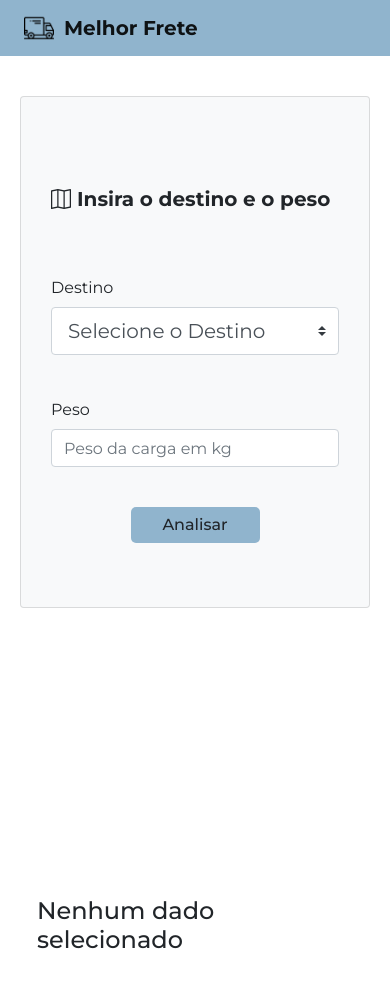
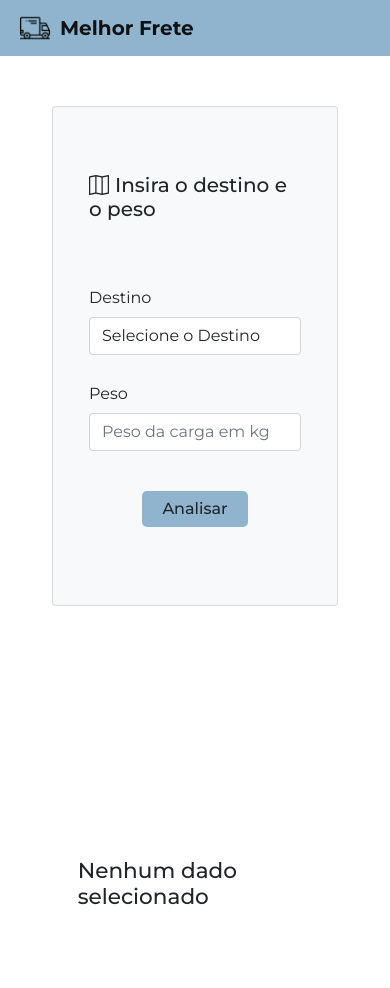
Before and after one commit to zezit/desafio-coorlab, a Vue app in the folder code/: page / in a window 390 px wide. Shown: the top 988 px of the page. Built offline with nearby package versions, Linux system fonts and the light colour scheme; data requests are answered from the project's data file.

Commit message:
feat - ajustando alguns estilos, renderização mobile e app title

```diff
--- a/code/package.json
+++ b/code/package.json
@@ -10,6 +10,7 @@
   },
   "dependencies": {
     "axios": "^1.4.0",
+    "bootstrap": "^5.1.3",
     "bootstrap-vue": "^2.22.0",
     "core-js": "^3.8.3",
     "json-server": "^0.17.0",
--- a/code/public/index.html
+++ b/code/public/index.html
@@ -1,28 +1,32 @@
 <!DOCTYPE html>
 <html lang="">
-
 	<head>
-  <meta charset="utf-8">
-  <meta http-equiv="X-UA-Compatible" content="IE=edge">
-  <meta name="viewport" content="width=device-width, initial-scale=1, shrink-to-fit=no">
-  <link rel="icon" href="<%= BASE_URL %>favicon.ico">
-  <link rel="preconnect" href="https://fonts.googleapis.com">
-  <link rel="preconnect" href="https://fonts.gstatic.com" crossorigin>
+		<meta charset="utf-8" />
+		<meta http-equiv="X-UA-Compatible" content="IE=edge" />
+		<meta
+			name="viewport"
+			content="width=device-width, initial-scale=1, shrink-to-fit=no"
+		/>
+		<link rel="icon" href="<%= BASE_URL %>favicon.ico" />
+		<link rel="preconnect" href="https://fonts.googleapis.com" />
+		<link rel="preconnect" href="https://fonts.gstatic.com" crossorigin />
 		<link
 			href="https://fonts.googleapis.com/css2?family=Montserrat:ital,wght@0,100;0,200;0,300;0,400;0,500;0,600;0,700;0,800;0,900;1,100;1,200;1,300;1,400;1,500;1,600;1,700;1,800&display=swap"
-    rel="stylesheet">
+			rel="stylesheet"
+		/>
 
-  <title>
-    <%= htmlWebpackPlugin.options.title %>
-  </title>
+		<!-- <title><%= htmlWebpackPlugin.options.title %></title> -->
+		<title>Melhor Frete</title>
 	</head>
 
 	<body>
 		<noscript>
-    <strong>We're sorry but <%= htmlWebpackPlugin.options.title %> doesn't work properly without JavaScript enabled.
-        Please enable it to continue.</strong>
+			<strong
+				>We're sorry but <%= htmlWebpackPlugin.options.title %> doesn't
+				work properly without JavaScript enabled. Please enable it to
+				continue.</strong
+			>
 		</noscript>
 		<div id="app"></div>
 	</body>
-
 </html>
--- a/code/src/assets/css/main.css
+++ b/code/src/assets/css/main.css
@@ -24,3 +24,7 @@ h1 {
 full-height {
 	height: 100%;
 }
+
+.BACKCOLOR {
+	background-color: yellowgreen;
+}
--- a/code/src/components/SearchSection.vue
+++ b/code/src/components/SearchSection.vue
@@ -24,7 +24,8 @@
             <!-- select -->
             <b-form-group label="Destino" label-for="destino" label-cols-sm="5" label-align-sm="right">
                 <b-form-select ref="destinoInputRef" id="destino" v-model="destinoInput" :options="destinoOptions"
-                    class="form-control select-options" size="lg" :disabled="loadingData">
+                    class="form-control select-options" size="lg" :disabled="loadingData"
+                    title="Choose one of the following...">
                     <template #first>
                         <b-form-select-option :value="null" disabled>Selecione o Destino</b-form-select-option>
                     </template>
@@ -105,6 +106,13 @@ export default ({
                     destino: this.destinoInput,
                     peso: this.pesoInput,
                 })
+
+                // go to the bottom of the page
+                if (window.innerWidth <= 991) {
+                    const section = document.getElementsByClassName('analyze-button-container')[0];
+                    section.scrollIntoView({ behavior: 'smooth' });
+                }
+
                 return
             }
 
@@ -179,6 +187,4 @@ export default ({
 .select-options {
     margin-bottom: 20px;
 }
-
-.select-options option {}
 </style>
--- a/code/src/components/ShipmentOptions.vue
+++ b/code/src/components/ShipmentOptions.vue
@@ -1,5 +1,4 @@
 <template>
-    <transition name="show">
     <div class="cards" v-if="selectedDestineOptions.length" key="save">
         <div>
             <h5>Estas são as melhores alternativas de frete que encontramos para você.</h5>
@@ -19,7 +18,6 @@
             <h4>Nenhum dado selecionado</h4>
         </div>
     </div>
-    </transition>
 </template>
 
 
@@ -43,6 +41,11 @@ export default ({
 
     methods: {
         clearAll() {
+            // go to the top of the page
+            if (window.innerWidth <= 991) {
+                const section = document.getElementsByClassName('title')[0];
+                section.scrollIntoView({ behavior: 'smooth' });
+            }
             this.$store.dispatch('clearAll');
         }
     }
@@ -82,20 +85,18 @@ h5 {
     margin-top: 20px;
 }
 
-/* transition */
-.show-enter-active,
-.show-leave-active {
-    animation: enter 0.25s ease-in-out;
+.container,
+.cards {
+    transition: appear 0.5s ease-in-out;
 }
 
-.show-enter,
-.show-leave-to {
-    animation: enter 0.25s reverse;
+@keyframes appear {
+    from {
+        opacity: 0;
     }
 
-@keyframes enter {
-    0% {
-        opacity: 0;
+    to {
+        opacity: 1;
     }
 }
 
--- a/code/src/main.js
+++ b/code/src/main.js
@@ -1,19 +1,19 @@
-import Vue from 'vue'
-import { BootstrapVue, IconsPlugin } from 'bootstrap-vue'
-import App from './App.vue'
-import store from './store';
+import Vue from "vue";
+import { BootstrapVue, IconsPlugin } from "bootstrap-vue";
+import App from "./App.vue";
+import store from "./store";
 
-import 'bootstrap/dist/css/bootstrap.css'
-import 'bootstrap-vue/dist/bootstrap-vue.css'
+import "bootstrap/dist/css/bootstrap.css";
+import "bootstrap-vue/dist/bootstrap-vue.css";
 
-import '@/assets/css/main.css'
+import "@/assets/css/main.css";
 
-Vue.use(BootstrapVue)
-Vue.use(IconsPlugin)
+Vue.use(BootstrapVue);
+Vue.use(IconsPlugin);
 
-Vue.config.productionTip = false
+Vue.config.productionTip = false;
 
 new Vue({
-  render: h => h(App),
-  store
-}).$mount('#app')
+	render: (h) => h(App),
+	store,
+}).$mount("#app");
--- a/code/src/store/actions.js
+++ b/code/src/store/actions.js
@@ -6,35 +6,36 @@ export default {
 			.get(`${process.env.VUE_APP_ROOT_API}/transport`, {
 				// .get(`https://json-server-vercel-ten-psi.vercel.app/transport`, {
 				headers: {
-                    'Accept': 'application/json',
-                    'Content-Type': 'application/json',
+					Accept: "application/json",
+					"Content-Type": "application/json",
 				},
 			})
-            .then(response => {
-                commit('SET_DATA', response.data);
+			.then((response) => {
+				commit("SET_DATA", response.data);
 			})
-            .catch(error => {
+			.catch((error) => {
 				console.error(error);
+				commit("SET_LOADING_DATA", true);
 			});
 	},
 
 	findOptions({ commit }, destine) {
-        commit('SET_SELECTED_DESTINE', destine);
+		commit("SET_SELECTED_DESTINE", destine);
 	},
 
 	showErrorModal({ commit }, error) {
-        commit('SET_ERROR_MODAL', error);
+		commit("SET_ERROR_MODAL", error);
 	},
 
 	showLoading({ commit }) {
-        commit('SET_LOADING_STATE', true);
+		commit("SET_LOADING_STATE", true);
 	},
 
 	hideLoading({ commit }) {
-        commit('SET_LOADING_STATE', false);
+		commit("SET_LOADING_STATE", false);
 	},
 
 	clearAll({ commit }) {
-        commit('CLEAR_ALL');
-    }
-}
+		commit("CLEAR_ALL");
+	},
+};
--- a/code/src/store/mutations.js
+++ b/code/src/store/mutations.js
@@ -18,39 +18,66 @@ export default {
 		let maisRapido = {};
 		let maisBarato = {};
 
-        const cityName = state.data.find(item => item.id === packet.destino)?.city;
+		const cityName = state.data.find(
+			(item) => item.id === packet.destino
+		)?.city;
 
 		if (cityName) {
-            const cityOptions = state.data.filter(item => item.city === cityName);
+			const cityOptions = state.data.filter(
+				(item) => item.city === cityName
+			);
 
-            const compare = packet.peso > 100 ? 'cost_transport_heavy' : 'cost_transport_light';
+			const compare =
+				packet.peso > 100
+					? "cost_transport_heavy"
+					: "cost_transport_light";
 
 			// fastest and cheapest option
-            maisRapido = cityOptions.reduce((prev, current) => (
-                parseNumberFromString(prev.lead_time) < parseNumberFromString(current.lead_time) ? prev : current
-            ));
+			maisRapido = cityOptions.reduce((prev, current) =>
+				parseNumberFromString(prev.lead_time) <
+				parseNumberFromString(current.lead_time)
+					? prev
+					: current
+			);
 
-            maisBarato = cityOptions.reduce((prev, current) => (
-                parseNumberFromString(prev[compare]) < parseNumberFromString(current[compare]) ? prev : current
-            ));
+			maisBarato = cityOptions.reduce((prev, current) =>
+				parseNumberFromString(prev[compare]) <
+				parseNumberFromString(current[compare])
+					? prev
+					: current
+			);
 
 			// parse to float
-            maisRapido.cost_transport_light = parseNumberFromString(maisRapido.cost_transport_light);
-            maisRapido.cost_transport_heavy = parseNumberFromString(maisRapido.cost_transport_heavy);
-            maisBarato.cost_transport_light = parseNumberFromString(maisBarato.cost_transport_light);
-            maisBarato.cost_transport_heavy = parseNumberFromString(maisBarato.cost_transport_heavy);
+			maisRapido.cost_transport_light = parseNumberFromString(
+				maisRapido.cost_transport_light
+			);
+			maisRapido.cost_transport_heavy = parseNumberFromString(
+				maisRapido.cost_transport_heavy
+			);
+			maisBarato.cost_transport_light = parseNumberFromString(
+				maisBarato.cost_transport_light
+			);
+			maisBarato.cost_transport_heavy = parseNumberFromString(
+				maisBarato.cost_transport_heavy
+			);
 
 			state.selectedDestine = [
 				{
 					name: maisBarato.name,
-                    preco: packet.peso > 100 ? maisBarato.cost_transport_heavy * packet.peso : maisBarato.cost_transport_light * packet.peso,
+					preco:
+						packet.peso > 100
+							? maisBarato.cost_transport_heavy * packet.peso
+							: maisBarato.cost_transport_light * packet.peso,
 					lead_time: maisBarato.lead_time,
 				},
 				{
 					name: maisRapido.name,
-                    preco: packet.peso > 100 ? maisRapido.cost_transport_heavy * packet.peso : maisRapido.cost_transport_light * packet.peso,
+					preco:
+						packet.peso > 100
+							? maisRapido.cost_transport_heavy * packet.peso
+							: maisRapido.cost_transport_light * packet.peso,
 					lead_time: maisRapido.lead_time,
-                }
+				},
 			];
 		}
 
@@ -65,10 +92,14 @@ export default {
 		state.loadingState = loadingState;
 	},
 
+	SET_LOADING_DATA(state, loadingData) {
+		state.loadingData = loadingData;
+	},
+
 	CLEAR_ALL(state) {
 		state.selectedDestine = [];
 		state.errorModal = null;
 		state.loadingState = false;
-        state.clear = !state.clear
-    }
-}
+		state.clear = !state.clear;
+	},
+};
--- a/code/src/store/state.js
+++ b/code/src/store/state.js
@@ -1,8 +1,8 @@
 export default {
-    data: [],
-    selectedDestine: [],
-    errorModal: null,
-    loadingState: false,
-    clear: false,
-    loadingData: true
-}
+	data: [],
+	selectedDestine: [],
+	errorModal: null,
+	loadingState: false,
+	clear: false,
+	loadingData: true,
+};
--- a/code/src/views/BestTransport.vue
+++ b/code/src/views/BestTransport.vue
@@ -4,9 +4,9 @@
 
     <div class="content">
       <section class="app-body">
-        <div class="container d-flex justify-content-center align-items-center">
-          <b-container fluid class="bv-example-row cards-container">
-            <b-row>
+        <div class="cards-container">
+          <b-container fluid class="bv-example-row d-flex justify-content-center align-items-center">
+            <b-row class="row">
 
               <b-col class="search-container container" :sm="12" :md="12" :lg="4" :xl="4">
                 <search-section></search-section>
@@ -68,10 +68,31 @@ main {
   height: 100%;
 }
 
+.app-body {
+  height: 100%;
+  width: 100%;
+}
+
+.content {
+  height: 100%;
+  display: flex;
+  align-items: center;
+  padding: 50px 20px 0 20px;
+  justify-content: center;
+  width: 100%;
+}
+
+.cards-container {
+  width: 100%;
+  display: flex;
+  align-items: center;
+  justify-content: center;
+}
+
 .container {
   min-height: 500px;
   height: 100%;
-  padding: 20px 10px;
+  padding: 0 20px;
 }
 
 .button-container {
@@ -82,11 +103,11 @@ main {
   justify-content: center;
 }
 
-.container {
-  position: relative;
+.row {
+  width: 100%;
 }
 
-@media (max-width: 768px) {
+@media (max-width: 991px) {
   .bv-example-row .container {
     margin-bottom: 1rem;
   }
```
Also changed, not shown: 1 other file (tests, documents, lock files or other folders). Lines whose indentation alone changed are shown as unchanged.
